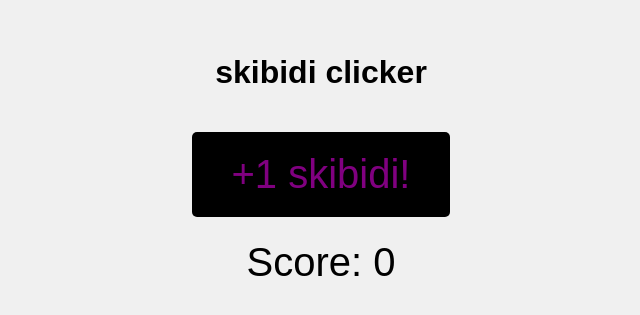
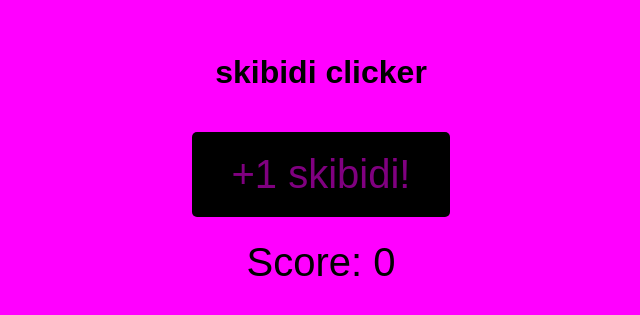
Before and after one commit to SoggyWaffles1/skibidi.github.io, a plain HTML site: page index.html in a window 1280 px wide. Shown: the part 249-564 px from the top of the page, without its empty margins (319-959 px from the left). Drawn offline with Linux system fonts and the light colour scheme.

Commit message:
Update index.html

```diff
--- a/index.html
+++ b/index.html
@@ -12,7 +12,7 @@
             justify-content: center;
             height: 100vh;
             font-family: Arial, sans-serif;
-            background-color: #f0f0f0;
+            background-color: #ff00ff;
         }
         #gameButton {
             padding: 20px 40px;
```
